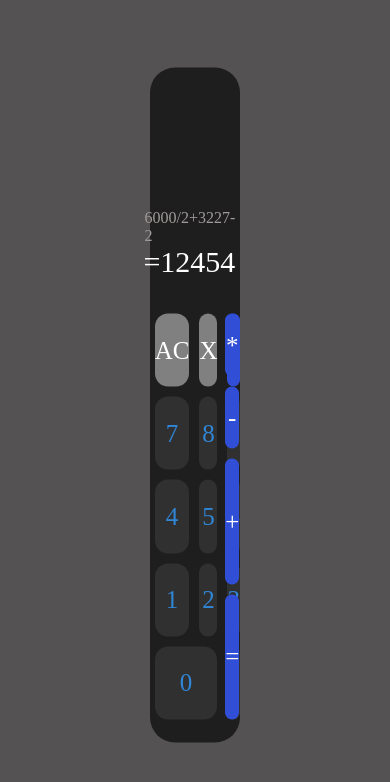
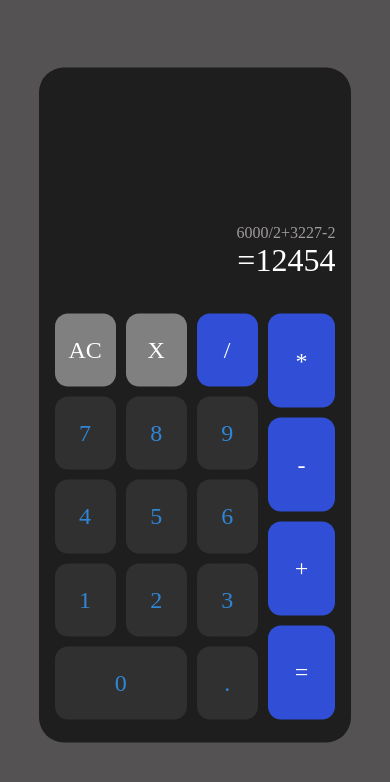
Before and after one commit to Sarvagya-10/calculator, a plain HTML site: page index.html in a window 390 px wide. Drawn offline with Linux system fonts and the light colour scheme.

Commit message:
make the site responsive

```diff
--- a/style.css
+++ b/style.css
@@ -1,15 +1,17 @@
-*{
+* {
     margin: 0;
     padding: 0;
     box-sizing: border-box;
   }
-body{
+
+  body {
     display: flex;
     background-color: rgb(84, 82, 82);
     align-items: center;
     justify-content: center;
   }
-.container{
+
+  .container {
     display: flex;
     flex-direction: column;
     align-items: center;
@@ -17,14 +19,13 @@ body{
     height: 80vh;
     width: 23vw;
     background-color: rgb(31, 30, 30);
-    /* border: 5px solid red; */
     border-radius: 25px;
     transform: translateY(10%);
   }
-.display{
+
+  .display {
     height: 33%;
     width: 90%;
-    /* border: 5px solid red; */
     color: white;
     display: flex;
     align-items: end;
@@ -32,22 +33,23 @@ body{
     flex-direction: column;
     padding-bottom: 35px;
   }
-.calculation{
+
+  .calculation {
     color: rgb(160, 155, 155);
   }
-.result{
-    font-size: 30px;
+
+  .result {
+    font-size: 2rem;
   }
-.keys{
-    /* border: 5px solid red; */
+
+  .keys {
     height: 60%;
     width: 90%;
     color: white;
     display: flex;
   }
 
-.rows{
-    /* border: 5px solid red; */
+  .rows {
     width: 75%;
     display: grid;
     grid-template-columns: 1fr 1fr 1fr;
@@ -55,46 +57,78 @@ body{
     row-gap: 10px;
     column-gap: 10px;
     margin-right: 10px;
+  }
 
-}
-.key{
+  .key {
     display: flex;
     align-items: center;
     justify-content: center;
-    /* border: 2px solid rgb(51, 0, 255); */
     border-radius: 13px;
     background-color: rgb(49, 48, 48);
     color: rgb(48, 134, 214);
-    font-size: 25px;
+    font-size: 1.5rem;
+    padding: 1rem;
     transition: all ease-in-out 0.1s;
   }
-.key:hover{
+
+  .key:hover {
     cursor: pointer;
     transform: scale(1.035);
     box-shadow: 0 0 25px 2px #f5f7f844;
     text-shadow: 0 0 10px #fafafa;
     color: white;
   }
-.key:active{
+
+  .key:active {
     transform: scale(1);
     box-shadow: none;
     text-shadow: none;
   }
-.columns{
-    /* border: 5px solid red; */
+
+  .columns {
     width: 25%;
     display: grid;
     grid-template-rows: 1fr 1fr 2fr 2fr;
     row-gap: 10px;
   }
-.columns .key, .divide{
+
+  .columns .key,
+  .divide {
     background-color: rgb(48, 79, 214);
     color: white;
   }
-.clear, .ac{
+
+  .clear,
+  .ac {
     color: white;
     background-color: gray;
   }
-.zero{
+
+  .zero {
     grid-column: 1/3;
   }
+
+  /* Responsive styles */
+  @media (max-width: 768px) {
+    .container {
+      width: 80vw;
+    }
+
+    .rows {
+      grid-template-columns: repeat(3, 1fr);
+      grid-template-rows: repeat(5, 1fr);
+    }
+
+    .columns {
+      grid-template-rows: repeat(4, 1fr);
+    }
+
+    .key {
+      padding: 0.5rem;
+      font-size: 1.5rem;
+    }
+
+    .result {
+      font-size: 2rem;
+    }
+  }
```
Lines whose indentation alone changed are shown as unchanged.
